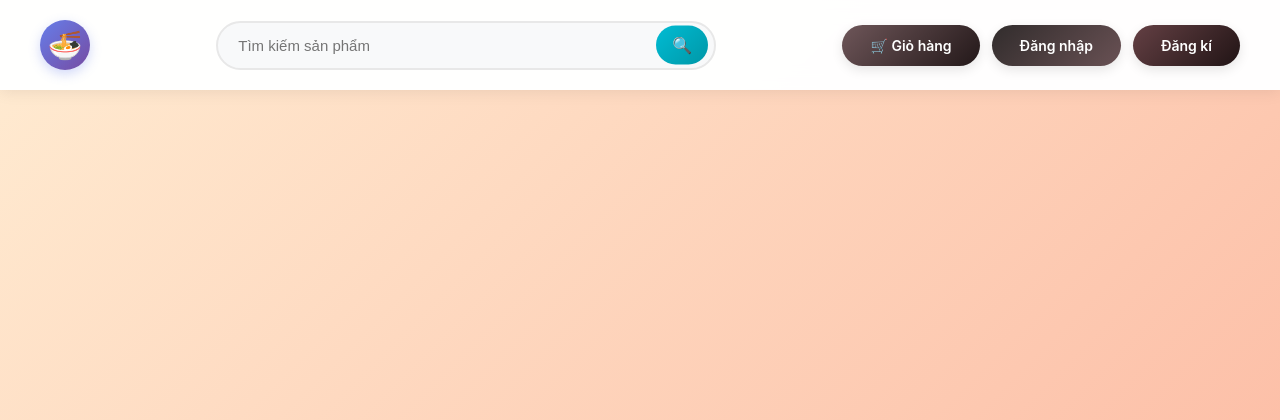
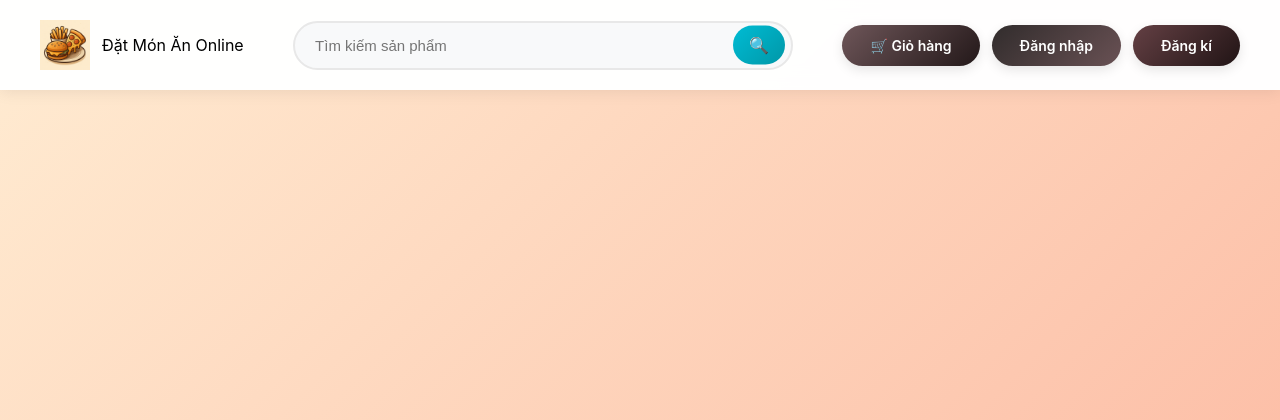
Before and after one commit to huuhanhvn/-Odering-Food-System, a PHP site: page / in a window 1280 px wide. Shown: the top 420 px of the page. Run offline with PHP 8.4, Linux system fonts and the light colour scheme.

Commit message:
sua lai icon

```diff
--- a/public/index.php
+++ b/public/index.php
@@ -88,7 +88,8 @@ if ($search) {
 <body>
     <div class="header">
         <div class="logo">
-            <div class="logo-img">🍜</div>
+           <img src="/public/img/iconfood.png" alt="Ảnh bị lỗi" width="50px" height="50px"   >
+            <span class="logo-text">Đặt Món Ăn Online</span>
         </div>
 
         <div class="search-container">
```
Also changed, not shown: public/img/iconfood.png (added).
